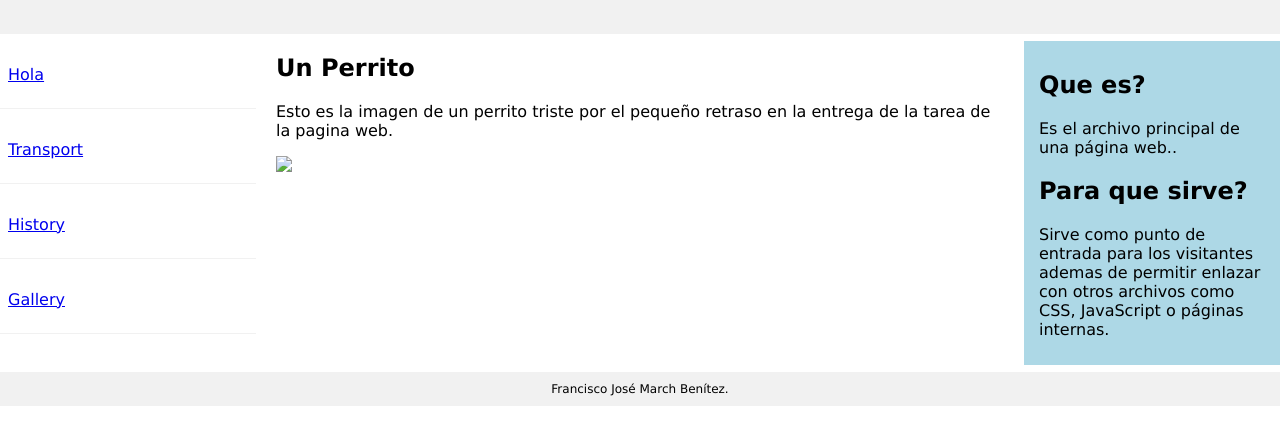
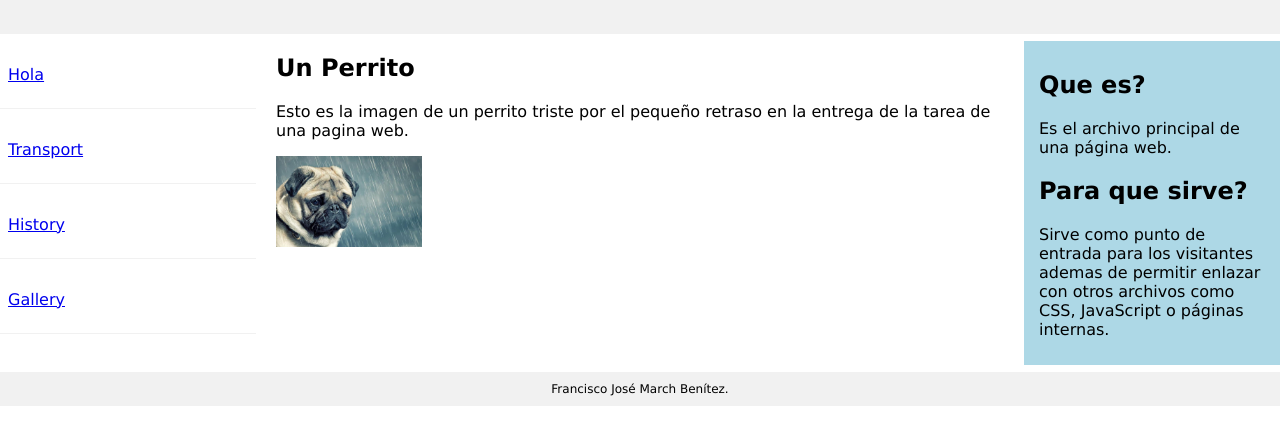
Before and after one commit to VFRANV-2005/Pagina-web, a plain HTML site: page index.html in a window 1280 px wide. Shown: the part 77-522 px from the top of the page. Drawn offline with Linux system fonts and the light colour scheme.

Commit message:
Fix image source and update content in index.html
Updated the image source and modified the description text.

```diff
--- a/index.html
+++ b/index.html
@@ -79,13 +79,13 @@ body {
 
   <div class="main">
     <h2>Un Perrito</h2>
-    <p>Esto es la imagen de un perrito triste por el pequeño retraso en la entrega de la tarea de la pagina web.</p>
-    <img src="img_5terre.jpg" style="width:100%;">
+    <p>Esto es la imagen de un perrito triste por el pequeño retraso en la entrega de la tarea de una pagina web.</p>
+    <img src="perrito.jpg" style="width:20%;">
   </div>
 
   <div class="right">
     <h2>Que es?</h2>
-    <p>Es el archivo principal de una página web..</p>
+    <p>Es el archivo principal de una página web.</p>
     <h2>Para que sirve?</h2>
     <p>Sirve como punto de entrada para los visitantes ademas de permitir enlazar con otros archivos como CSS, JavaScript o páginas internas.</p>
       </div>
```
